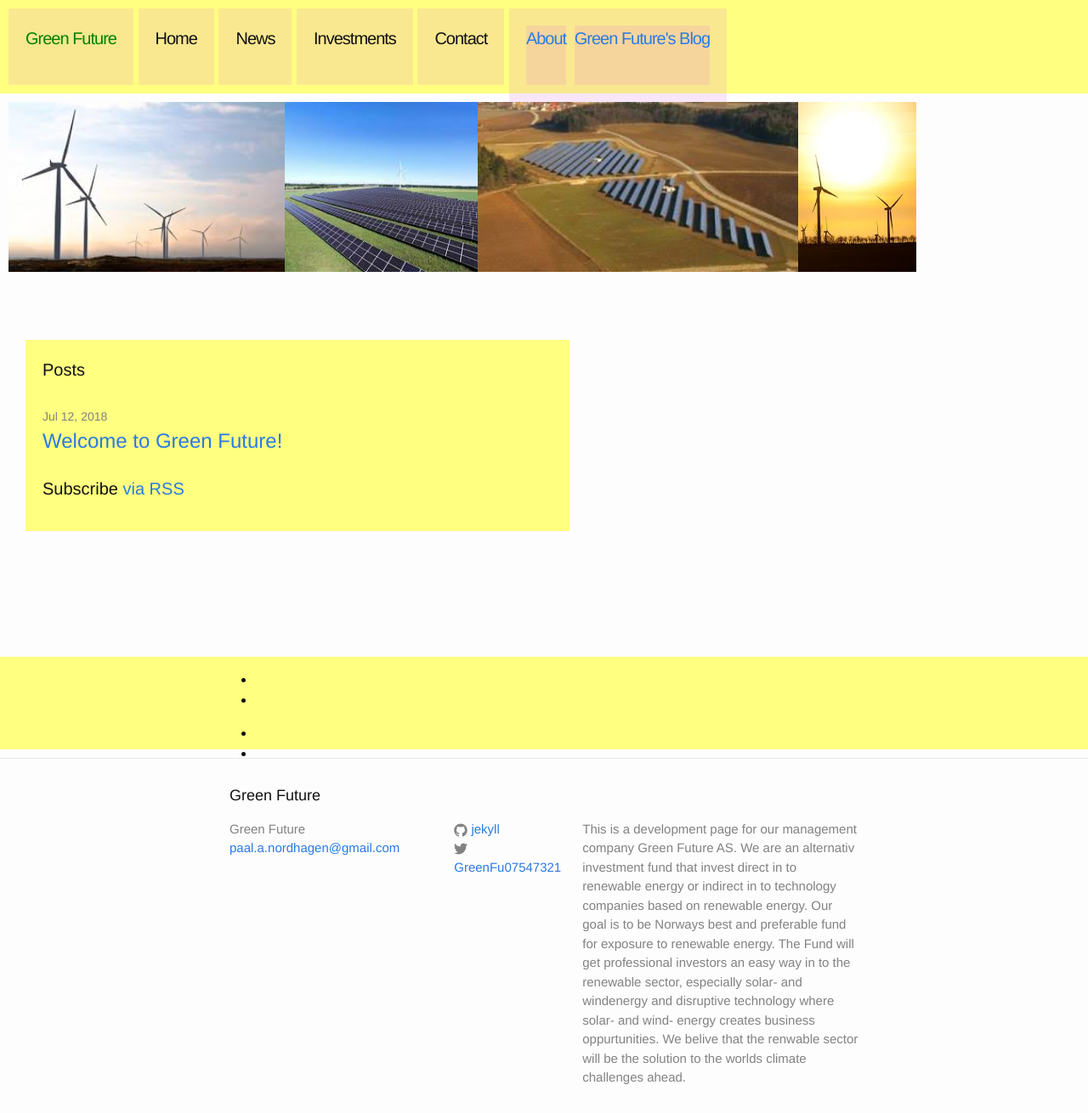
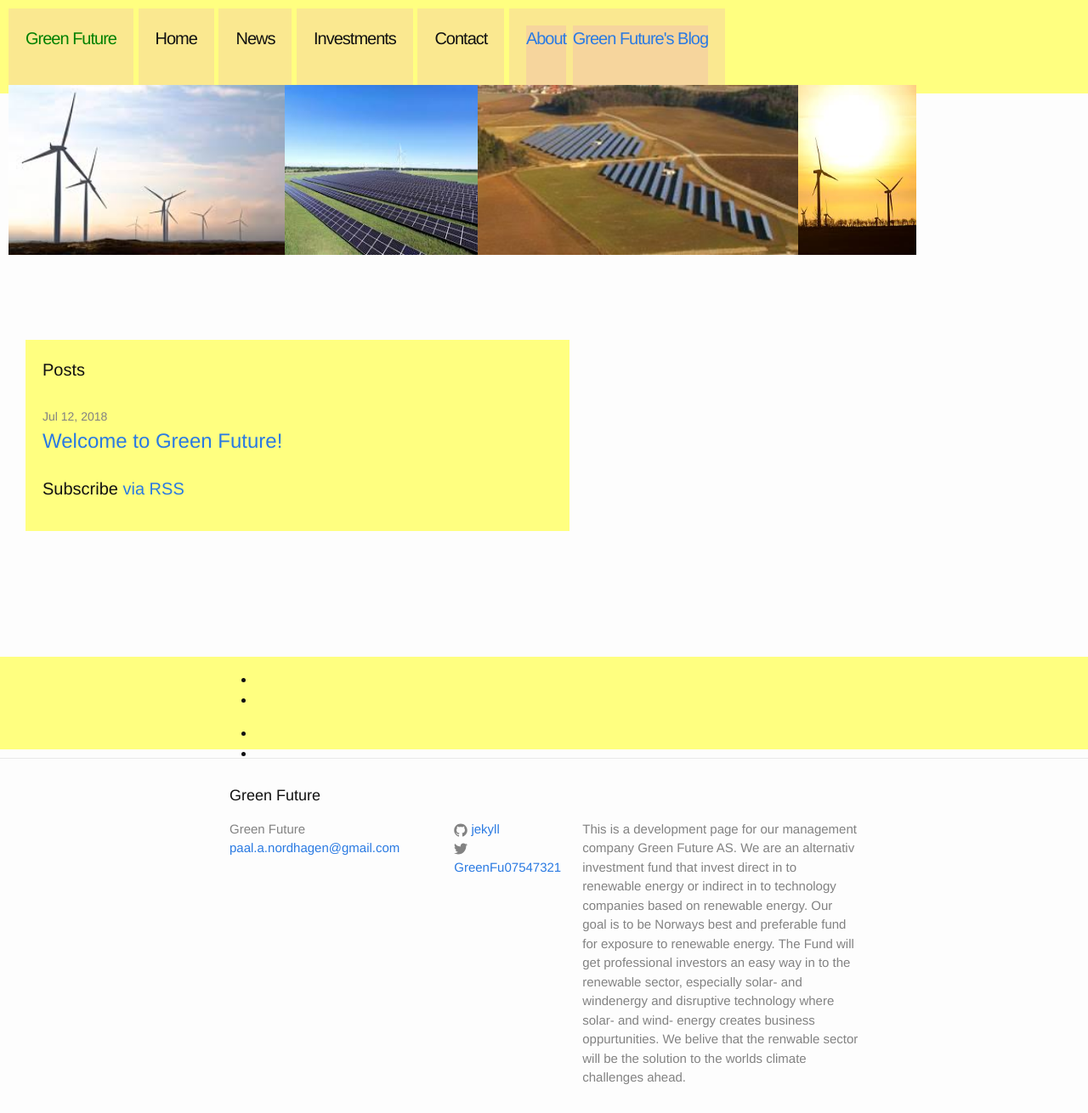
Before and after one commit to Paal-August/Paal-August.github.io, a Jekyll site: the page built from index.html, in a window 1280 px wide and 1310 px high. Shown: the whole window at 85% size. Built offline with Jekyll 4.4.1, drawn with Linux system fonts in a browser that asks for light colours.

Commit message:
Update _layout.scss

```diff
--- a/_sass/_layout.scss
+++ b/_sass/_layout.scss
@@ -122,8 +122,8 @@
 .trigger {
     margin:0 0 0 0;
     font-size: 20px;
-    height:70px;
-    letter-spacing: 4px;
+    height:50px;
+    letter-spacing: 2px;
     padding:20px;
     background-color:#dd72DF2A;
     display:inline-block;
```
